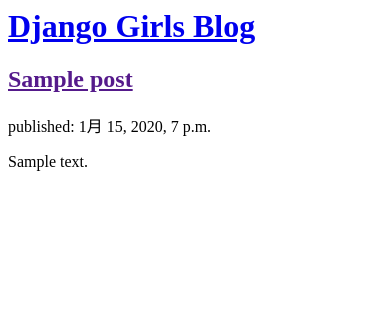
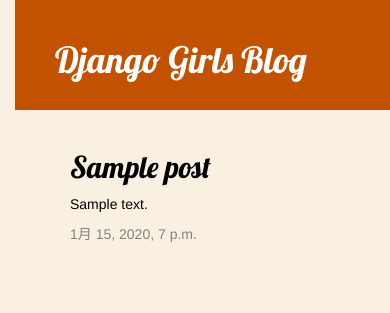
Before and after one commit to uehara-ecolsys/my-first-blog, a Django app: page / in a window 390 px wide. Shown: the top 313 px of the page. Run offline with Django 3.2, Linux system fonts and the light colour scheme; tables that the repository leaves empty hold one stand-in row (values such as "Sample post"); some libraries are stand-ins or nearby versions.

Commit message:
Added view and template for detailed blog post as well as CSS for the site.

```diff
--- /dev/null
+++ b/blog/static/css/blog.css
@@ -0,0 +1,56 @@
+h1 a, h2 a {
+    color: #C25100;
+    font-family: 'Lobster';
+}
+body {
+    padding-left: 15px;
+    background-color: rgb(250, 240, 226);
+}
+
+.page-header{
+    background-color: #C25100;
+    margin-top:0;
+    padding:20px 20px 20px 40px;
+}
+
+.page-header h1, .page-header h1 a, .page-header h1 a:visited, .page-header h1 a:active{
+    color: #ffffff;
+    font-size: 36px;
+    text-decoration: none;
+}
+
+.content {
+    margin-left: 40px;
+}
+
+h1, h2, h3, h4 {
+    font-family: 'Lobster', cursive;
+}
+
+.date {
+    color: #828282;
+    margin-bottom: 70px;
+}
+
+.save {
+    float: right;
+}
+
+.post-form textarea, .post-form input {
+    width: 100%;
+}
+
+.top-menu, .top-menu:hover, .top-menu:visited {
+    color: #ffffff;
+    float: right;
+    font-size: 26pt;
+    margin-right: 20px;
+}
+
+.post {
+    color:black;
+}
+
+.post h2 a, .post h2 a:visited {
+    color: #000000;
+}
--- /dev/null
+++ b/blog/templates/blog/base.html
@@ -0,0 +1,24 @@
+{% load static %}
+<html>
+    <head>
+        <title>Django Girls blog</title>
+        <link rel="stylesheet" href="//maxcdn.bootstrapcdn.com/bootstrap/3.2.0/css/bootstrap.min.css">
+        <link rel="stylesheet" href="//maxcdn.bootstrapcdn.com/bootstrap/3.2.0/css/bootstrap-theme.min.css">
+        <link href="//fonts.googleapis.com/css?family=Lobster&subset=latin,latin-ext" rel="stylesheet" type="text/css">
+        <link rel="stylesheet" href="{% static 'css/blog.css' %}">
+     </head>
+    <body>
+        <div class="page-header">
+            <h1><a href="/">Django Girls Blog</a></h1>
+        </div>
+
+        <div class="content container">
+            <div class="row">
+                <div class="col-md-8">
+                    {% block content %}
+                    {% endblock %}
+                </div>
+            </div>
+        </div>
+    </body>
+</html>
--- a/blog/templates/blog/post_list.html
+++ b/blog/templates/blog/post_list.html
@@ -1,17 +1,13 @@
-<html>
-    <head>
-        <title>Django Girls blog</title>
-    </head>
-    <body>
-        <div>
-            <h1><a href="/">Django Girls Blog</a></h1>
+{% extends "blog/base.html" %}
+
+{% block content %}
+    {% for post in posts %}
+        <div class="date">
+            <div class="post">
+                <h2><a href="{% url 'post_detail' pk=post.pk %}">{{ post.title }}</a></h2>
+                <p>{{ post.text|linebreaksbr }}</p>
+            </div>
+            {{ post.published_date }}
         </div>
-        {% for post in posts %}
-        <div>
-            <h2><a href="">{{ post.title }}</a></h2>
-            <p>published: {{ post.published_date }}</p>
-            <p>{{ post.text|linebreaksbr }}</p>
-        </div>
-        {% endfor %}
-    </body>
-</html>
+    {% endfor %}
+{% endblock %}
--- a/blog/urls.py
+++ b/blog/urls.py
@@ -3,4 +3,5 @@
 
 urlpatterns = [
     path('',views.post_list, name='post_list'),
+    path('post/<int:pk>/', views.post_detail, name='post_detail'),
 ]
--- a/blog/views.py
+++ b/blog/views.py
@@ -1,4 +1,4 @@
-from django.shortcuts import render
+from django.shortcuts import render, get_object_or_404
 from django.utils import timezone
 from .models import Post
 
@@ -7,3 +7,6 @@
     return render(request, 'blog/post_list.html',{'posts':posts})
 
 # Create your views here.
+def post_detail(request, pk):
+    post = get_object_or_404(Post,pk=pk)
+    return render(request, 'blog/post_detail.html',{'post':post})
```
Also changed, not shown: blog/templates/blog/post_detail.html (added, +13 -0 lines).
